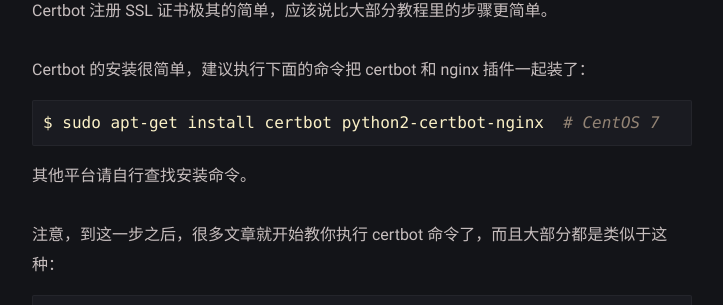
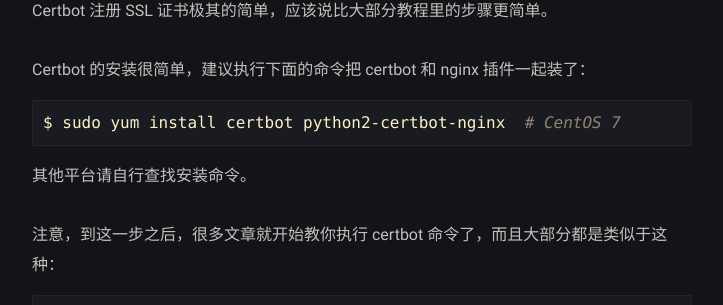
Before and after one commit to Clarmy/clarmy.github.io, a Jekyll site: the page built from _posts/2024-12-07-certbot-ssl.md, in a window 1280 px wide and 900 px high, scrolled down 428 px. Shown: the part 147-452 px from the top of the window, without its empty margins (278-1001 px from the left). Built offline with Jekyll 4.4.1, drawn with Linux system fonts in a browser that asks for light colours; some web fonts are replaced; comment, search, counter and statistics services are not loaded.

Commit message:
fix: typo

````diff
--- a/_posts/2024-12-07-certbot-ssl.md
+++ b/_posts/2024-12-07-certbot-ssl.md
@@ -13,7 +13,7 @@
 Certbot 的安装很简单，建议执行下面的命令把 certbot 和 nginx 插件一起装了：
 
 ```bash
-$ sudo apt-get install certbot python2-certbot-nginx  # CentOS 7
+$ sudo yum install certbot python2-certbot-nginx  # CentOS 7
 ```
 
 其他平台请自行查找安装命令。
````
